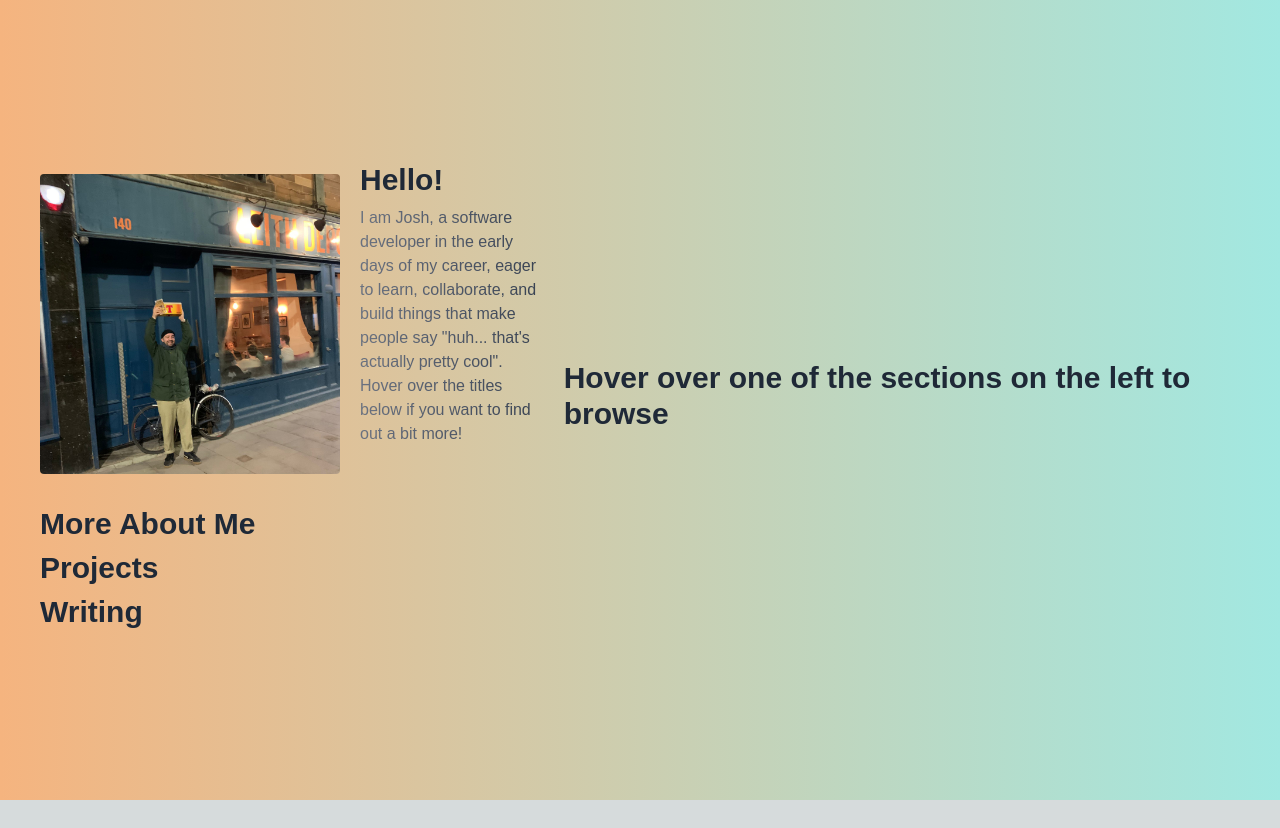
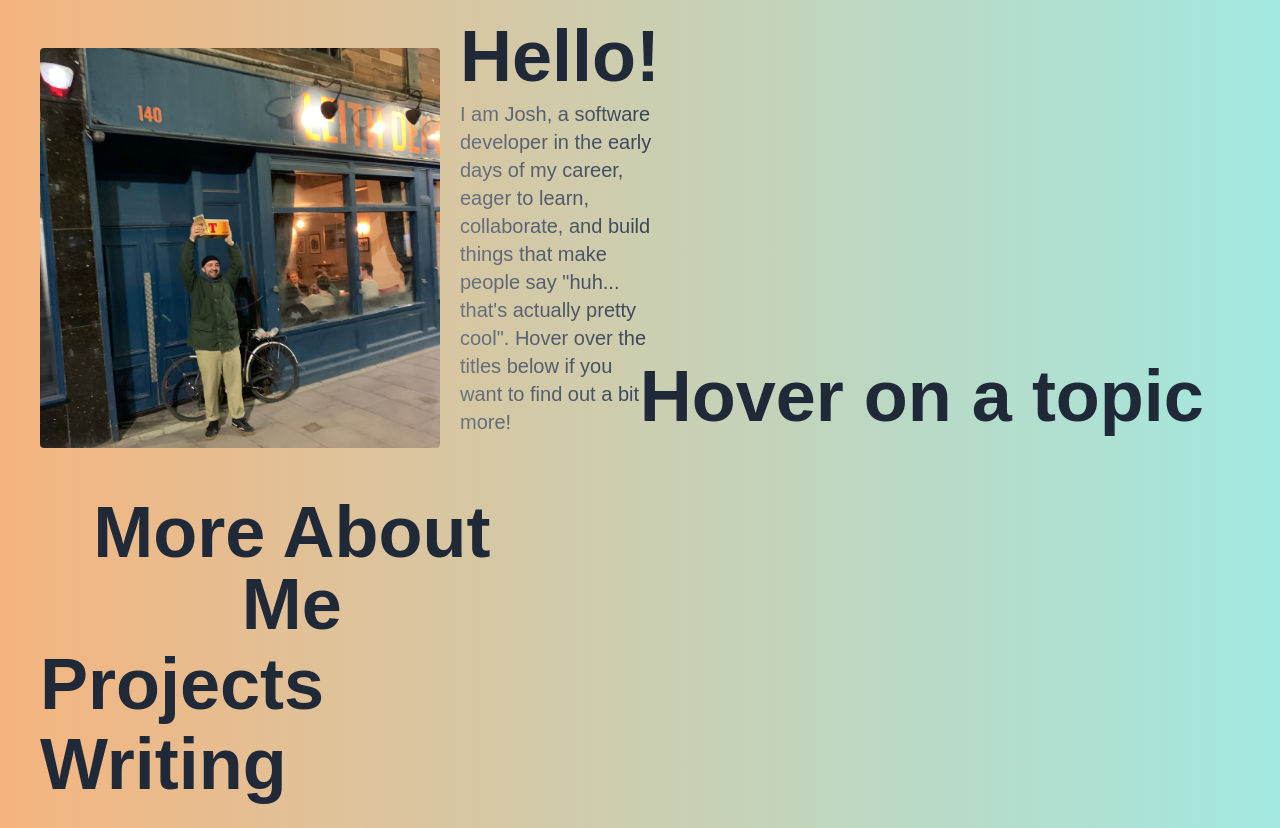
Before and after one commit to JoshNBooker/portfolio, a Next.js app: page / in a window 1280 px wide. Before the commit the page ends 800 px from the top, so only its background shows below. Built offline with nearby package versions, Linux system fonts and the light colour scheme.

Commit message:
made text larger

```diff
--- a/app/ProjectsPage/page.tsx
+++ b/app/ProjectsPage/page.tsx
@@ -34,8 +34,8 @@ export default function ProjectsPage() {
 								src={fightScreen}
 								alt="The Gitbash fightscreen"
 								className="mb-5 object-contain rounded"
-								width={300}
-								height={350}
+								width={400}
+								height={450}
 							/>
 							<ProjectCardParagraph>
 								Gitbash is a Browser game, based around turn
@@ -57,7 +57,7 @@ export default function ProjectsPage() {
 								src={spookCity}
 								alt="The spookcity user interface"
 								className="mb-5 object-contain rounded"
-								height={300}
+								height={350}
 							/>
 							<ProjectCardParagraph>
 								Spook City is a mobile app designed to give a
@@ -78,8 +78,8 @@ export default function ProjectsPage() {
 								src={sakuraSpa}
 								alt="The Sakura Spa welcome page"
 								className="mb-5 object-contain rounded"
-								width={300}
-								height={350}
+								width={400}
+								height={450}
 							/>
 							<ProjectCardParagraph>
 								This was the first project I did CodeClan, so
--- a/app/page.tsx
+++ b/app/page.tsx
@@ -25,13 +25,13 @@ const Homepage = () => {
 							src={me}
 							alt="Josh standing in front of a pub"
 							className="object-contain rounded"
-							width={300}
-							height={300}
+							width={400}
+							height={400}
 							loading="eager"
 						/>
 						<article className="ml-5 max-w-sm">
 							<Title>Hello!</Title>
-							<p className="w-full bg-gradient-to-r from-gray-500 to-gray-700 text-transparent bg-clip-text break-normal mb-10">
+							<p className="w-full bg-gradient-to-r from-gray-500 to-gray-700 text-transparent bg-clip-text break-normal mb-10 text-xl">
 								I am Josh, a software developer in the early
 								days of my career, eager to learn, collaborate,
 								and build things that make people say
@@ -60,9 +60,7 @@ const Homepage = () => {
 					</div>
 				) : (
 					<div className="h-screen w-2/3 flex items-center justify-center">
-						<Title>
-							Hover over one of the sections on the left to browse
-						</Title>
+						<Title>Hover on a topic</Title>
 					</div>
 				)}
 			</div>
--- a/components/Paragraph.tsx
+++ b/components/Paragraph.tsx
@@ -6,7 +6,7 @@ interface paragraphProps {
 
 const Paragraph = ({ children }: paragraphProps) => {
 	return (
-		<p className="bg-gradient-to-r from-gray-600 to-gray-700 mb-3 text-transparent bg-clip-text break-normal ">
+		<p className="bg-gradient-to-r from-gray-600 to-gray-700 mb-3 text-transparent bg-clip-text break-normal text-xl">
 			{children}
 		</p>
 	);
--- a/components/Title.tsx
+++ b/components/Title.tsx
@@ -6,7 +6,7 @@ interface titleProps {
 
 const Title = ({ children }: titleProps) => {
 	return (
-		<h1 className="text-3xl font-semibold text-gray-800 mb-2">
+		<h1 className="text-7xl font-semibold text-gray-800 mb-2">
 			{children}
 		</h1>
 	);
```
